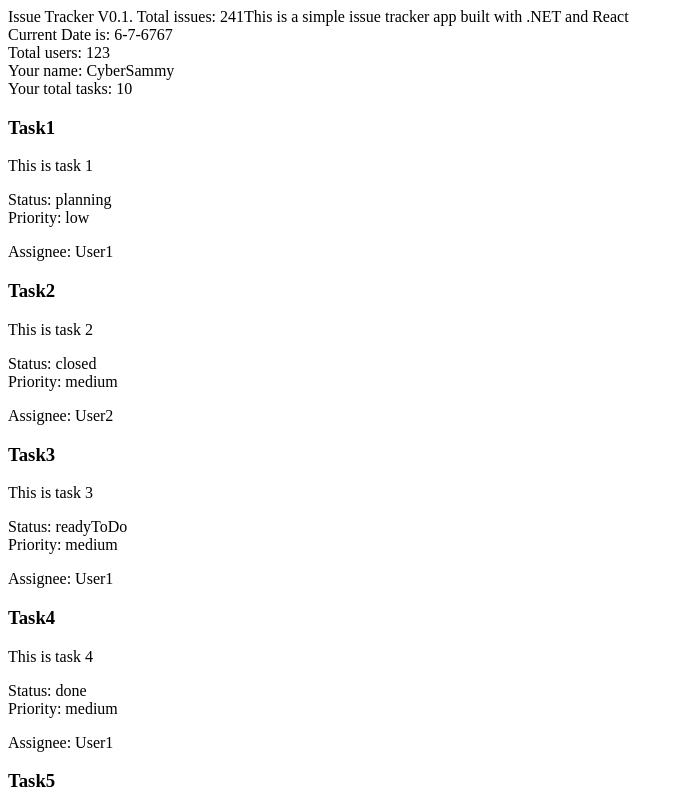
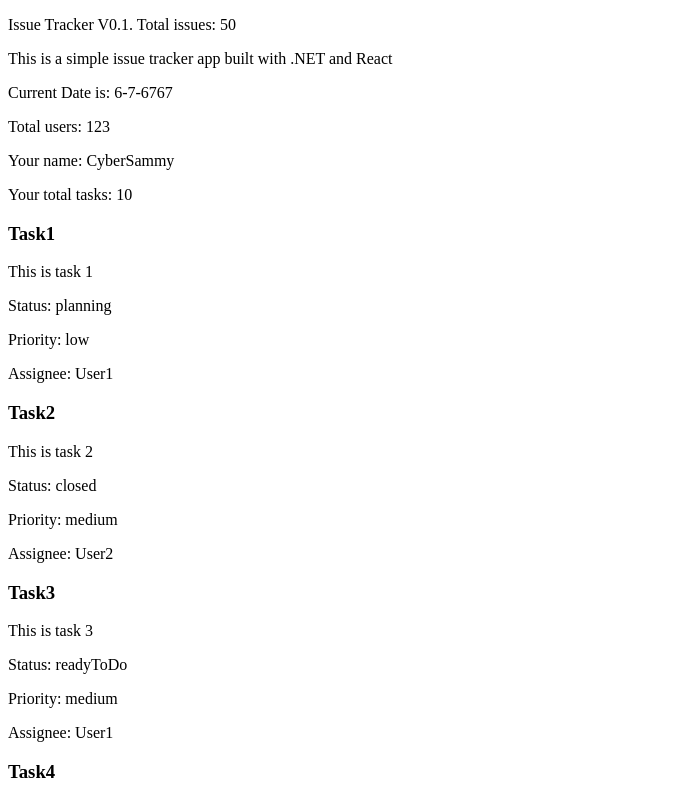
Before and after one commit to Cyber-Sammy/IssueTracker, a React (Vite) app in the folder frontend/: page / in a window 1280 px wide. Shown: the top 800 px of the page, without its empty margins (0-684 px from the left). Built offline with nearby package versions, Linux system fonts and the light colour scheme.

Commit message:
created more components, refactoring

```diff
--- a/frontend/src/App.tsx
+++ b/frontend/src/App.tsx
@@ -4,17 +4,15 @@ import Header from './components/Header'
 import InfoBlock from './components/InfoBlock'
 
 function App() {
-  var currentIssuesCount = Math.trunc(Math.random() * 1000)
-
   return (
     <div className='app-container'>
-      <Header totalIssues={currentIssuesCount}></Header>
-      <text>This is a simple issue tracker app built with .NET and React</text>
+      <Header totalIssues={50}></Header>
+      <p>This is a simple issue tracker app built with .NET and React</p>
       <div className='information-block'>
         <InfoBlock userName='CyberSammy' currentDate='6-7-6767' usersCount={123} issuesForUser={10}></InfoBlock>
       </div>
       <div>
-        <ElementsList></ElementsList>
+        <ElementsList/>
       </div>
     </div>
   )
--- a/frontend/src/components/ElemetsList.tsx
+++ b/frontend/src/components/ElemetsList.tsx
@@ -1,31 +1,32 @@
-import { TaskStatuses } from "../enums/task_statuses";
-import { TaskPriorities } from "../enums/tasks_priorities";
+import IssueCard from "./IssueCard";
+import NoElements from "./NoElements";
+import type { IssueItem } from "../models/issue_item";
+
+import { IssueStatuses } from "../enums/issue_statuses";
+import { IssuePriorities } from "../enums/issue_priorities";
 
 import './styles/ElementsList.css'
 
-
-const tasksList = [
-    {id : 0, title : "Task1", description : "This is task 1", status : TaskStatuses.Planning, priority : TaskPriorities.Low, assignee : "User1"},
-    {id : 1, title : "Task2", description : "This is task 2", status : TaskStatuses.Closed, priority : TaskPriorities.Medium, assignee : "User2"},
-    {id : 2, title : "Task3", description : "This is task 3", status : TaskStatuses.ReadyToDo, priority : TaskPriorities.Medium, assignee : "User1"},
-    {id : 3, title : "Task4", description : "This is task 4", status : TaskStatuses.Done, priority : TaskPriorities.Medium, assignee : "User1"},
-    {id : 4, title : "Task5", description : "This is task 5", status : TaskStatuses.InProgress, priority : TaskPriorities.High, assignee : "User1"},
-    {id : 5, title : "Task6", description : "This is task 6", status : TaskStatuses.InProgress, priority : TaskPriorities.High, assignee : "User3"},
-    {id : 6, title : "Task7", description : "This is task 7", status : TaskStatuses.InProgress, priority : TaskPriorities.High, assignee : "User1"},
+const issuesList : IssueItem[] = [
+    {id : 0, title : "Task1", description : "This is task 1", status : IssueStatuses.Planning, priority : IssuePriorities.Low, assignee : "User1"},
+    {id : 1, title : "Task2", description : "This is task 2", status : IssueStatuses.Closed, priority : IssuePriorities.Medium, assignee : "User2"},
+    {id : 2, title : "Task3", description : "This is task 3", status : IssueStatuses.ReadyToDo, priority : IssuePriorities.Medium, assignee : "User1"},
+    {id : 3, title : "Task4", description : "This is task 4", status : IssueStatuses.Done, priority : IssuePriorities.Medium, assignee : "User1"},
+    {id : 4, title : "Task5", description : "This is task 5", status : IssueStatuses.InProgress, priority : IssuePriorities.High, assignee : "User1"},
+    {id : 5, title : "Task6", description : "This is task 6", status : IssueStatuses.InProgress, priority : IssuePriorities.High, assignee : "User3"},
+    {id : 6, title : "Task7", description : "This is task 7", status : IssueStatuses.InProgress, priority : IssuePriorities.High, assignee : "User1"},
 ]
 
 function ElementsList() {
+
+    if (issuesList.length === 0) {
+        return <NoElements />;
+    }
+
     return (
         <div className="elements-list">
-            {tasksList.map(task => (
-                <div key={task.id} className="element-item">
-                    <h3>{task.title}</h3>
-                    <p>{task.description}</p>
-                    <text>Status: {task.status}</text>
-                    <br></br>
-                    <text>Priority: {task.priority}</text>
-                    <p>Assignee: {task.assignee}</p>
-                </div>
+            {issuesList.map(issue => (
+                <IssueCard key={issue.id} issue={issue} />
             ))}
         </div>
     )
--- a/frontend/src/components/Header.tsx
+++ b/frontend/src/components/Header.tsx
@@ -6,7 +6,7 @@ interface HeaderProps {
 
 function Header({totalIssues} : HeaderProps) {
     return (
-        <>Issue Tracker V0.1. Total issues: {totalIssues}</>
+        <p>Issue Tracker V0.1. Total issues: {totalIssues}</p>
     );
 }
 
--- a/frontend/src/components/InfoBlock.tsx
+++ b/frontend/src/components/InfoBlock.tsx
@@ -11,16 +11,16 @@ function InfoBlock ( { currentDate, usersCount, userName, issuesForUser } : Info
     return (
         <>
             <div>
-                <text>Current Date is: {currentDate}</text>
+                <p>Current Date is: {currentDate}</p>
             </div>
             <div>
-                <text>Total users: {usersCount}</text>
+                <p>Total users: {usersCount}</p>
             </div>
             <div>
-                <text>Your name: {userName}</text>
+                <p>Your name: {userName}</p>
             </div>
             <div>
-                <text>Your total tasks: {issuesForUser}</text>
+                <p>Your total tasks: {issuesForUser}</p>
             </div>
         </>
     )
--- /dev/null
+++ b/frontend/src/components/IssueCard.tsx
@@ -0,0 +1,21 @@
+import './styles/IssueCard.css'
+
+import type { IssueItem } from "../models/issue_item";
+
+interface IssueCardProps {
+    issue: IssueItem;
+}
+
+function IssueCard({ issue }: IssueCardProps) {
+    return (
+        <div className="issue-card">
+            <h3>{issue.title}</h3>
+            <p>{issue.description}</p>
+            <p>Status: {issue.status}</p>
+            <p>Priority: {issue.priority}</p>
+            <p>Assignee: {issue.assignee}</p>
+        </div>
+    )
+}
+
+export default IssueCard
--- /dev/null
+++ b/frontend/src/components/NoElements.tsx
@@ -0,0 +1,11 @@
+import './styles/NoElements.css'
+
+function NoElements() {
+    return (
+        <div className="no-elements">
+            <p>No issues to display</p>
+        </div>
+    )
+}
+
+export default NoElements
--- /dev/null
+++ b/frontend/src/enums/issue_priorities.ts
@@ -0,0 +1,8 @@
+export const IssuePriorities = {
+  Low: "low",
+  Medium: "medium",
+  High: "high",
+} as const;
+
+export type IssuePriority =
+  (typeof IssuePriorities)[keyof typeof IssuePriorities];
--- a/frontend/src/enums/task_statuses.ts
+++ b/frontend/src/enums/issue_statuses.ts
@@ -1,4 +1,4 @@
-export const TaskStatuses = {
+export const IssueStatuses = {
   Planning: "planning",
   ReadyToDo: "readyToDo",
   InProgress: "inProgress",
@@ -6,5 +6,5 @@ export const TaskStatuses = {
   Closed: "closed",
 } as const;
 
-export type TaskStatus =
-  (typeof TaskStatuses)[keyof typeof TaskStatuses];
+export type IssueStatus =
+  (typeof IssueStatuses)[keyof typeof IssueStatuses];
--- a/frontend/src/enums/tasks_priorities.ts
+++ /dev/null
@@ -1,8 +0,0 @@
-export const TaskPriorities = {
-  Low: "low",
-  Medium: "medium",
-  High: "high",
-} as const;
-
-export type TaskPriority =
-  (typeof TaskPriorities)[keyof typeof TaskPriorities];
--- /dev/null
+++ b/frontend/src/models/issue_item.ts
@@ -0,0 +1,11 @@
+import type { IssueStatus } from "../enums/issue_statuses";
+import type { IssuePriority } from "../enums/issue_priorities";
+
+export type IssueItem = {
+  id: number;
+  title: string;
+  description: string;
+  status: IssueStatus;
+  priority: IssuePriority;
+  assignee: string;
+};
```
Also changed, not shown: frontend/src/components/styles/IssueCard.css (added), frontend/src/components/styles/NoElements.css (added).
